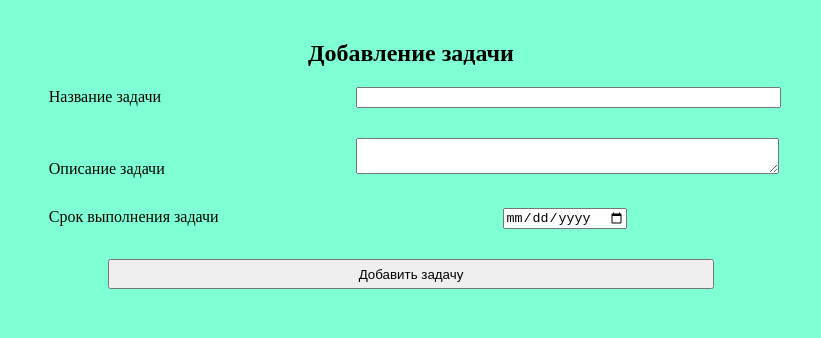
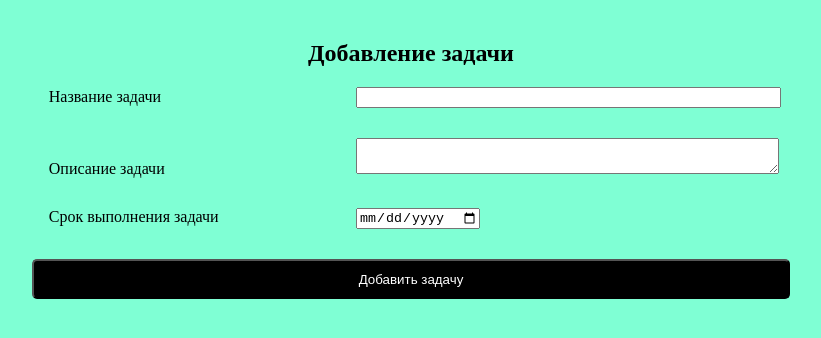
Before and after one commit to AlexeyZh2/JS-homework, a plain HTML site: page course_paper/form/form.html in a window 1280 px wide. Shown: the whole page, without its empty margins (229-1050 px from the left). Drawn offline with Linux system fonts and the light colour scheme.

Commit message:
курсовая работа

```diff
--- a/course_paper/form/css_form/form.css
+++ b/course_paper/form/css_form/form.css
@@ -46,4 +46,16 @@ button {
     display: inline-block;
     width: 55%;
     box-sizing: border-box;
+    text-align: left;
 }
+button {
+    color: white;
+    width: 100%;
+    background-color: black;
+    border-radius: 5px;
+    height: 40px;
+    cursor: pointer;
+}
+button:hover {
+    opacity: .7;
+}
--- a/course_paper/form/form.html
+++ b/course_paper/form/form.html
@@ -28,7 +28,7 @@
                 <!-- <label for = "about_task">Срок выполнения задачи</label> -->
                 <p>Срок выполнения задачи</p>
                 <div class = "input_container">
-                    <input type="date" name="date" required>
+                    <input type="date" name="date" id = "date" required>
                     <span class="error"></span>
                 </div>
                 <button type="submit">Добавить задачу</button>
```
